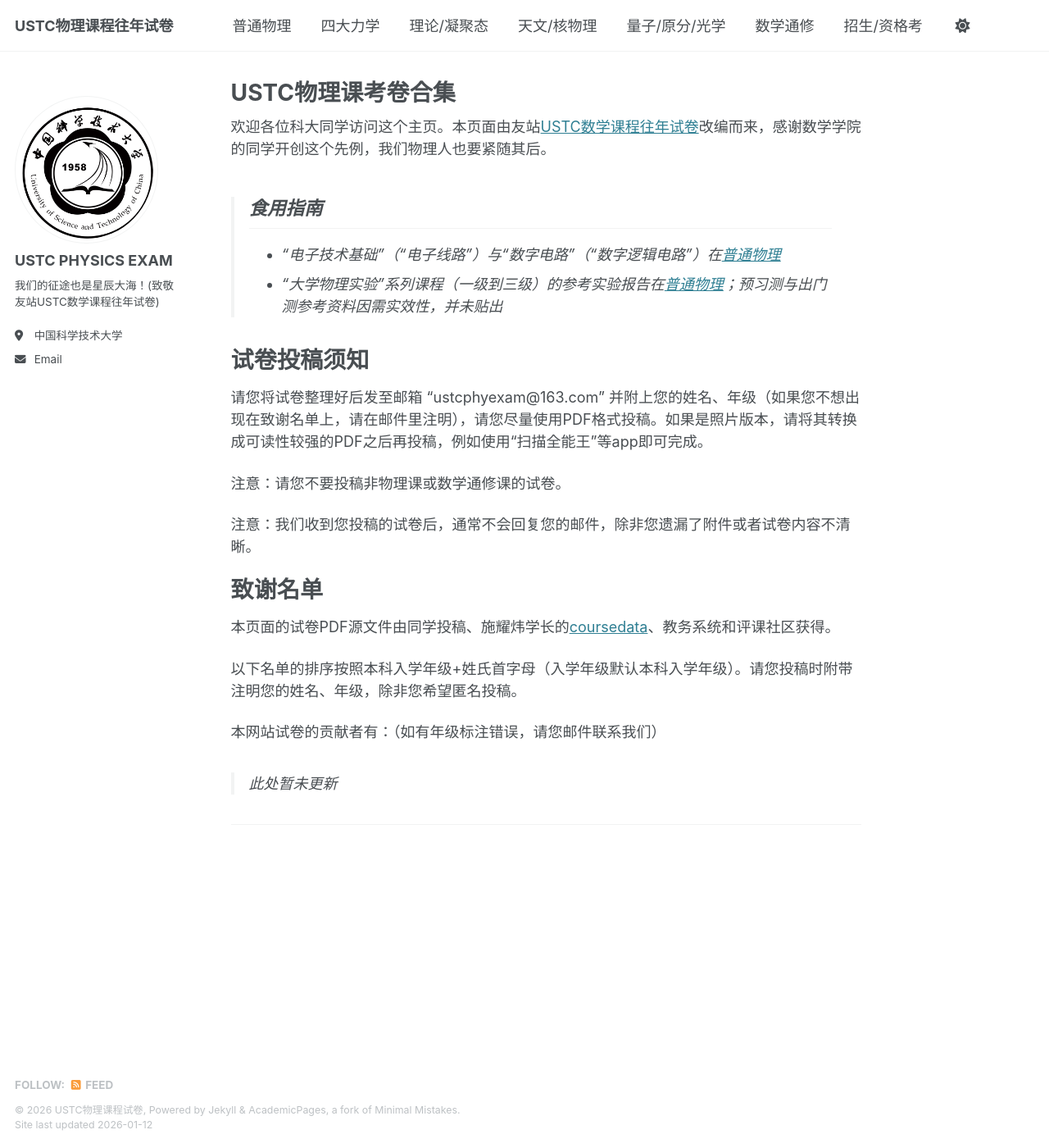
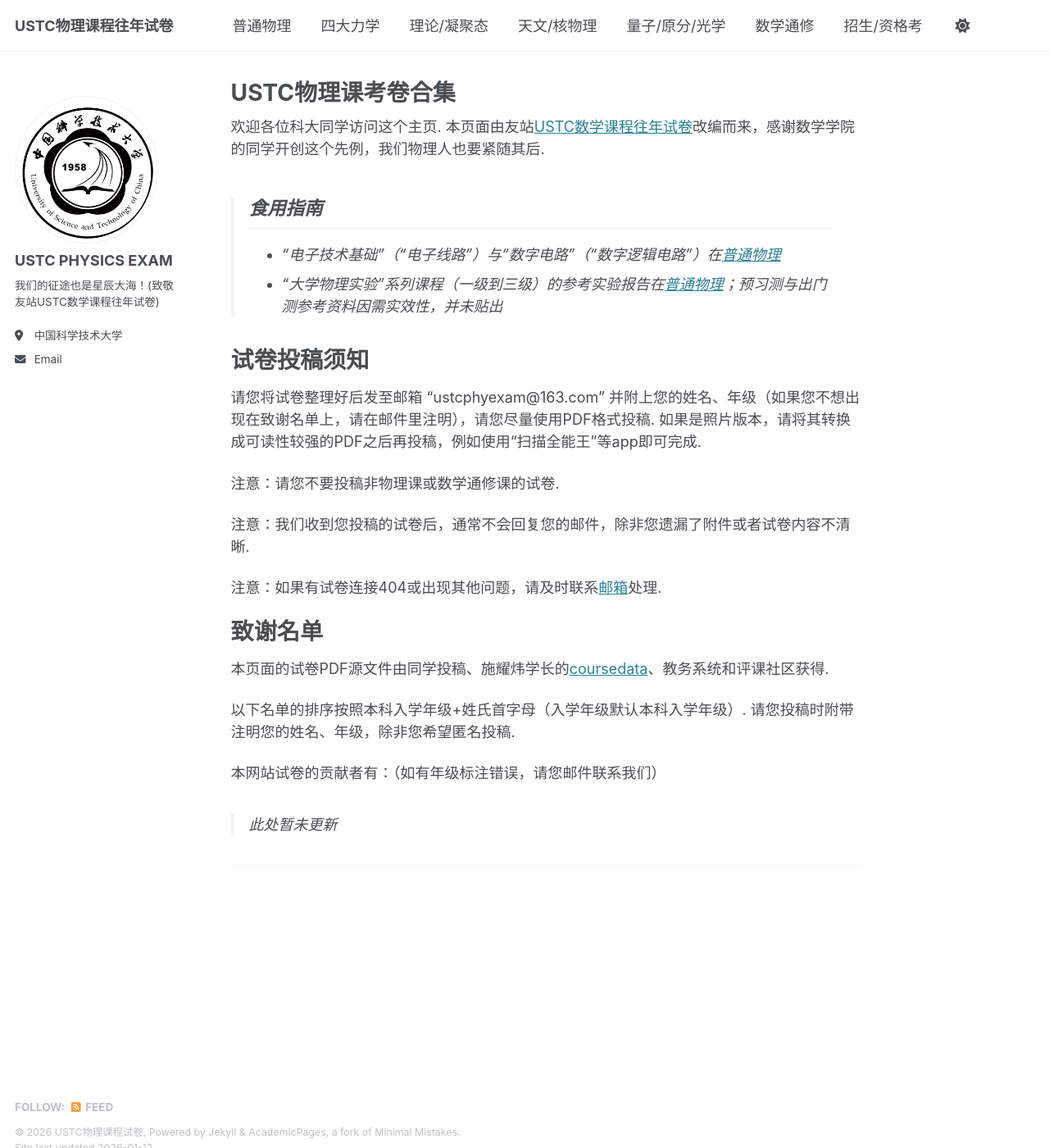
Before and after one commit to ustcphyexam/ustcphyexam.github.io, a Jekyll site: the page built from _pages/about.md, in a window 1280 px wide and 1400 px high. Shown: the whole window at 82% size. Built offline with Jekyll 4.4.1, drawn with Linux system fonts in a browser that asks for light colours.

```diff
--- a/_pages/about.md
+++ b/_pages/about.md
@@ -7,7 +7,7 @@ redirect_from:
   - /about.html
 ---
 
-欢迎各位科大同学访问这个主页。本页面由友站[USTC数学课程往年试卷](https://ustcmathexam.github.io/)改编而来，感谢数学学院的同学开创这个先例，我们物理人也要紧随其后。
+欢迎各位科大同学访问这个主页. 本页面由友站[USTC数学课程往年试卷](https://ustcmathexam.github.io/)改编而来，感谢数学学院的同学开创这个先例，我们物理人也要紧随其后.
 
 > ## 食用指南
 > - “电子技术基础”（“电子线路”）与“数字电路”（“数字逻辑电路”）在[普通物理](/JuniorPhy/)
@@ -16,26 +16,30 @@ redirect_from:
 
 试卷投稿须知
 ======
-请您将试卷整理好后发至邮箱 "ustcphyexam@163.com" 并附上您的姓名、年级（如果您不想出现在致谢名单上，请在邮件里注明），请您尽量使用PDF格式投稿。如果是照片版本，请将其转换成可读性较强的PDF之后再投稿，例如使用“扫描全能王”等app即可完成。
+请您将试卷整理好后发至邮箱 "ustcphyexam@163.com" 并附上您的姓名、年级（如果您不想出现在致谢名单上，请在邮件里注明），请您尽量使用PDF格式投稿. 如果是照片版本，请将其转换成可读性较强的PDF之后再投稿，例如使用“扫描全能王”等app即可完成.
 
-注意：请您不要投稿非物理课或数学通修课的试卷。
+注意：请您不要投稿非物理课或数学通修课的试卷.
 
-注意：我们收到您投稿的试卷后，通常不会回复您的邮件，除非您遗漏了附件或者试卷内容不清晰。
+注意：我们收到您投稿的试卷后，通常不会回复您的邮件，除非您遗漏了附件或者试卷内容不清晰.
+
+注意：如果有试卷连接404或出现其他问题，请及时联系[邮箱](ustcphyexam@163.com)处理.
 
 致谢名单
 ======
 
-本页面的试卷PDF源文件由同学投稿、施耀炜学长的[coursedata](https://ustcguide.gitbook.io/coursedata)、教务系统和评课社区获得。
+本页面的试卷PDF源文件由同学投稿、施耀炜学长的[coursedata](https://ustcguide.gitbook.io/coursedata)、教务系统和评课社区获得.
 
-以下名单的排序按照本科入学年级+姓氏首字母（入学年级默认本科入学年级）。请您投稿时附带注明您的姓名、年级，除非您希望匿名投稿。
+以下名单的排序按照本科入学年级+姓氏首字母（入学年级默认本科入学年级）. 请您投稿时附带注明您的姓名、年级，除非您希望匿名投稿.
 
 本网站试卷的贡献者有：（如有年级标注错误，请您邮件联系我们）
 
 > *此处暂未更新*
 
-<!-- 2023：于洪飞
+<!-- 2023: 于洪飞
 
-2024：黎奉熙 -->
+2024: 黎奉熙
+
+2025:  肖祖扬-->
 
 <hr>
 
```
Also changed, not shown: _pages/JuniorPhy.md (+7 -2 lines), 7 other files.
